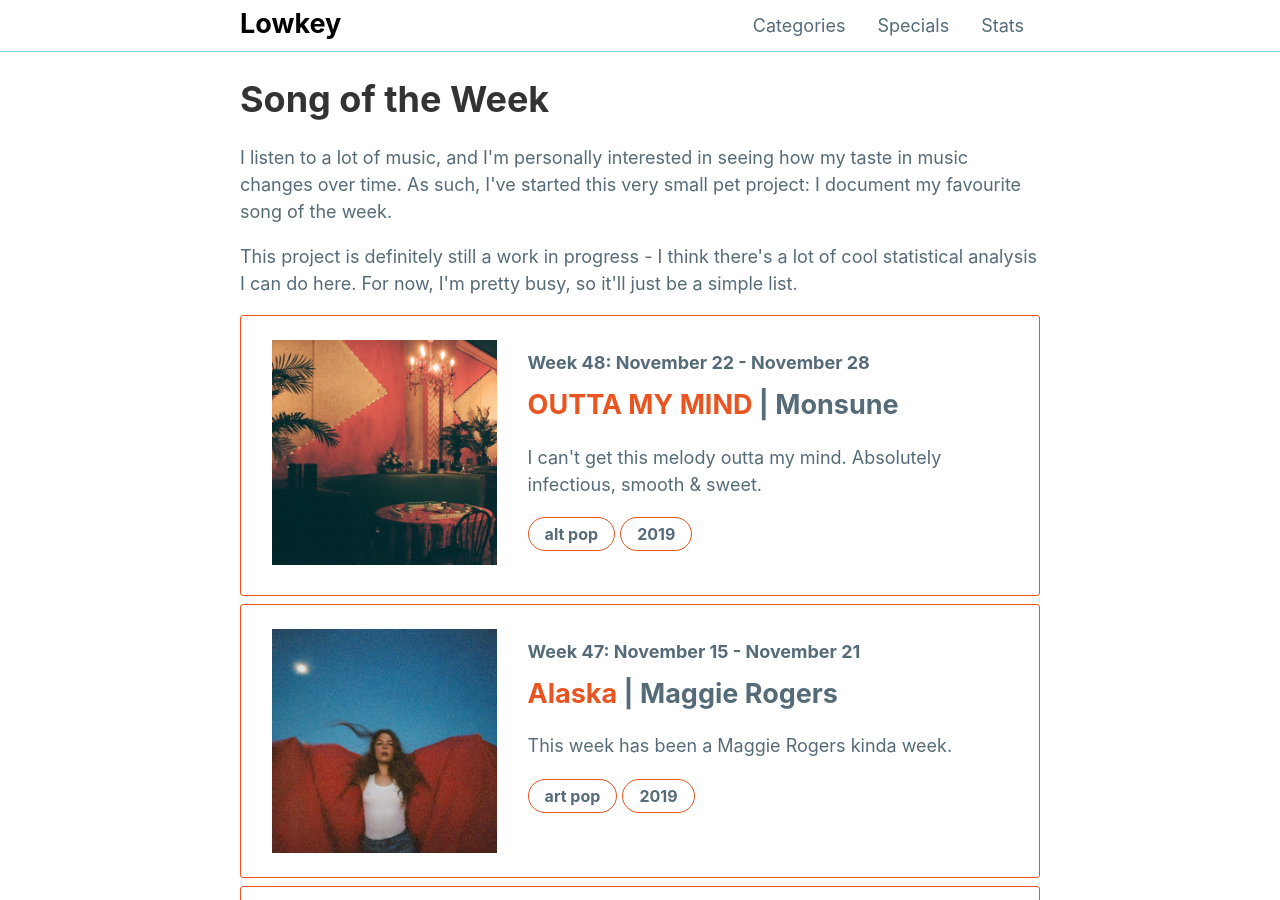
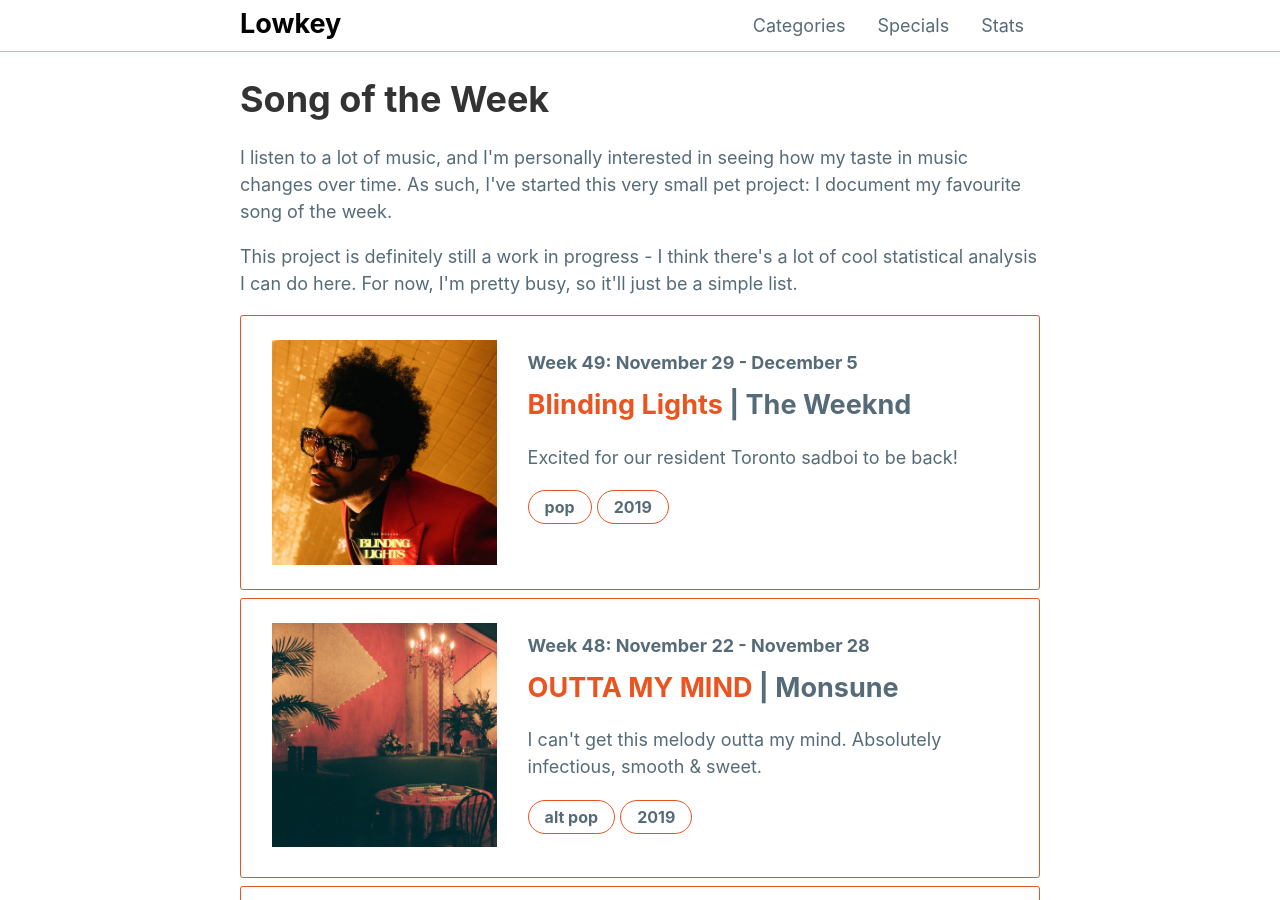
Before and after one commit to mattxwang/lowkey, a Jekyll site: the page built from _stats/song-of-the-week.html, in a window 1280 px wide and 900 px high. Built offline with Jekyll 4.4.1, drawn with Linux system fonts in a browser that asks for light colours; comment, search, counter and statistics services are not loaded.

Commit message:
blinded by the lighttttt

```diff
--- a/_data/sotw.yml
+++ b/_data/sotw.yml
@@ -478,3 +478,13 @@ week48:
   year: 2019
   blurb: >
     I can't get this melody outta my mind. Absolutely infectious, smooth & sweet.
+week49:
+  week: "Week 49: November 29 - December 5"
+  title: "Blinding Lights"
+  artist: "The Weeknd"
+  album: "Blinding Lights - Single"
+  album_art: "blinding-lights.jpg"
+  genre: "pop"
+  year: 2019
+  blurb: >
+    Excited for our resident Toronto sadboi to be back!
```
Also changed, not shown: img/albums/blinding-lights.jpg (added).
